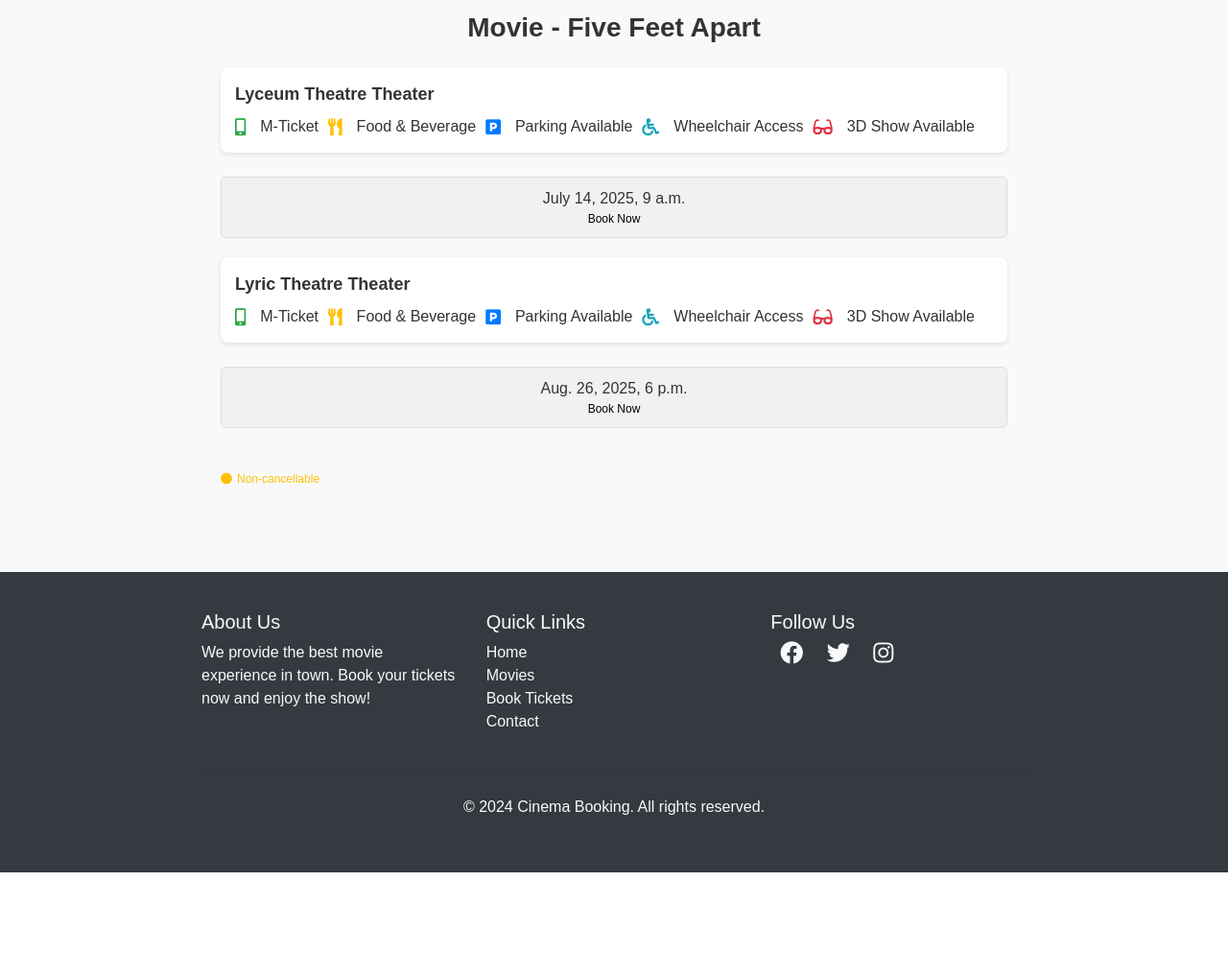
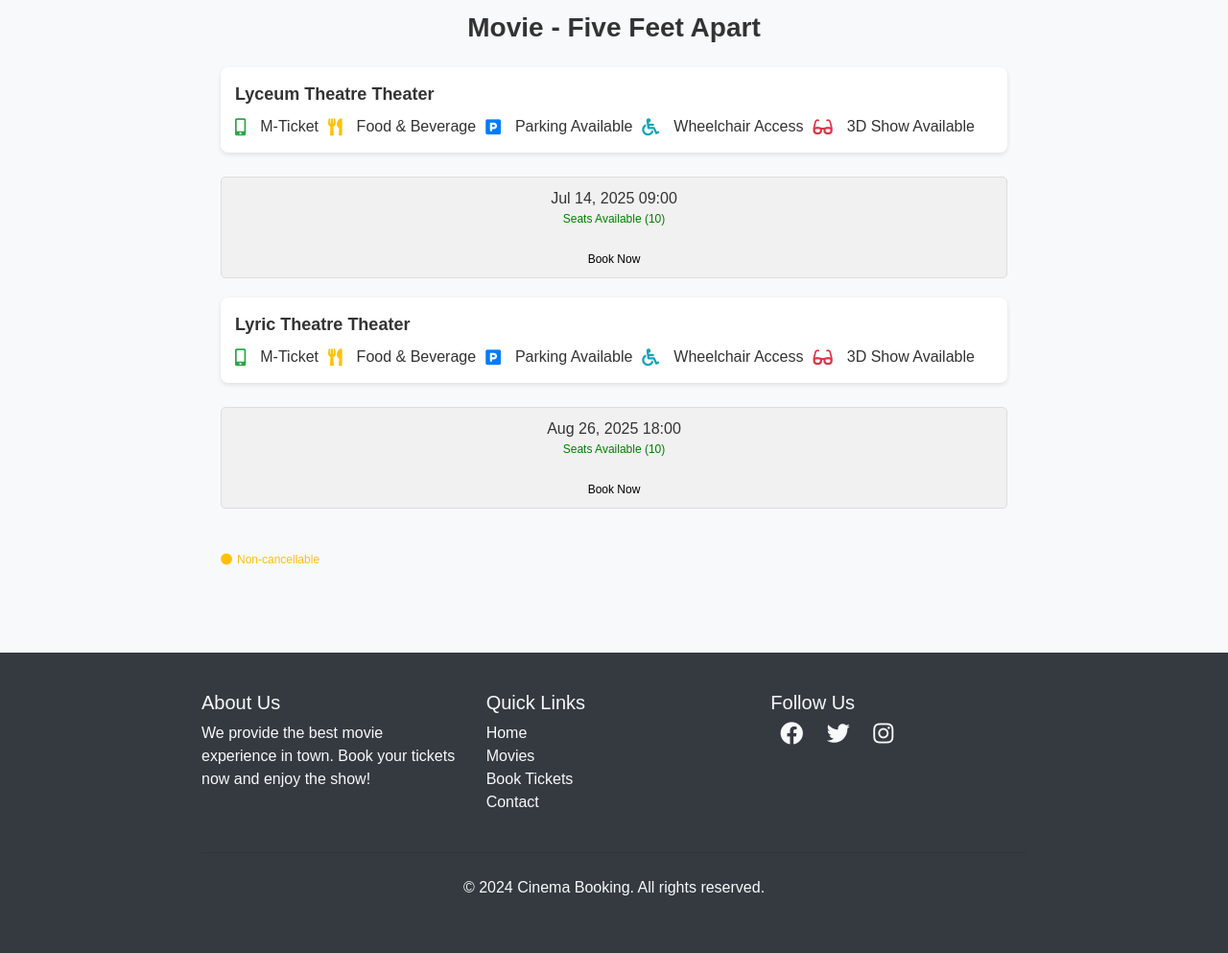
Before and after one commit to Dharshini17-08/Django_Bookmyseat, a Django app: page /movies/1/theaters in a window 1280 px wide. Shown: the part 142-1135 px from the top of the page at 96% size. Before the commit the page ends 1051 px from the top, so only its background shows below. Run offline with Django 5.2, Linux system fonts and the light colour scheme; data comes from the database, SQL or seed files in the repository; some libraries are stand-ins or nearby versions.

Commit message:
First task

```diff
--- a/movies/models.py
+++ b/movies/models.py
@@ -11,7 +11,7 @@ class Movie(models.Model):
 
     def __str__(self):
         return self.name
-
+"""
 class Theater(models.Model):
     name = models.CharField(max_length=255)
     movie = models.ForeignKey(Movie,on_delete=models.CASCADE,related_name='theaters')
@@ -20,6 +20,7 @@ class Theater(models.Model):
     def __str__(self):
         return f'{self.name} - {self.movie.name} at {self.time}'
 """
+
 # in movie/models.py
 
 class Theater(models.Model):
@@ -35,7 +36,7 @@ class Theater(models.Model):
 
     def is_fully_booked(self):
         return self.seats_available_count() == 0
-"""
+
 
 class Seat(models.Model):
     theater = models.ForeignKey(Theater,on_delete=models.CASCADE,related_name='seats')
--- a/movies/views.py
+++ b/movies/views.py
@@ -11,11 +11,13 @@ def movie_list(request):
         movies=Movie.objects.all()
     return render(request,'movies/movie_list.html',{'movies':movies})
 
+"""
+
 def theater_list(request,movie_id):
     movie = get_object_or_404(Movie,id=movie_id)
     theater=Theater.objects.filter(movie=movie)
     return render(request,'movies/theater_list.html',{'movie':movie,'theaters':theater})
-""""
+"""
 
 # in movie/views.py
 
@@ -29,7 +31,7 @@ def theater_list(request, movie_id):
         'theaters': theaters
     })
 
-"""
+
 @login_required(login_url='/login/')
 def book_seats(request,theater_id):
     theaters=get_object_or_404(Theater,id=theater_id)
--- a/templates/movies/theater_list.html
+++ b/templates/movies/theater_list.html
@@ -157,12 +157,22 @@
 
         <div class="show-times">
           <div class="time-box">
-            {{ theater.time }}
-            <a href="{% url 'book_seats' theater.id %}">
-              <span>Book Now</span>
-            </a>
+            {{ theater.time|date:"M d, Y H:i" }}<br>
+
+            {% if theater.is_fully_booked %}
+              <span style="color: red; font-size: 12px;">Fully Booked</span>
+            {% else %}
+              <span style="color: green; font-size: 12px;">
+                Seats Available ({{ theater.seats_available_count }})
+              </span>
+              <br>
+              <a href="{% url 'book_seats' theater.id %}">
+                <span style="color: #000;">Book Now</span>
+              </a>
+            {% endif %}
           </div>
         </div>
+
         {% endfor %}
       {% else %}
         <!-- Message when no theaters are available -->
```
Also changed, not shown: templates/movies/movie_list.html (renamed from templates/movies/movies_list.html).
